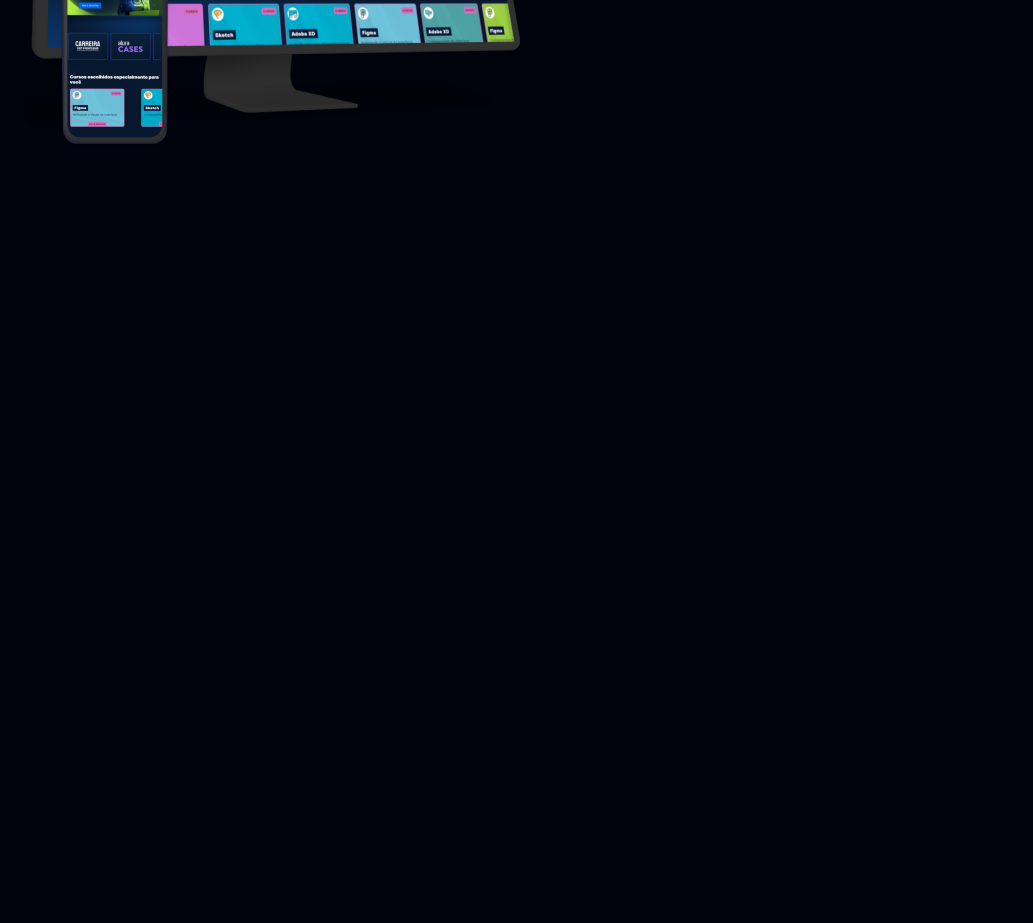
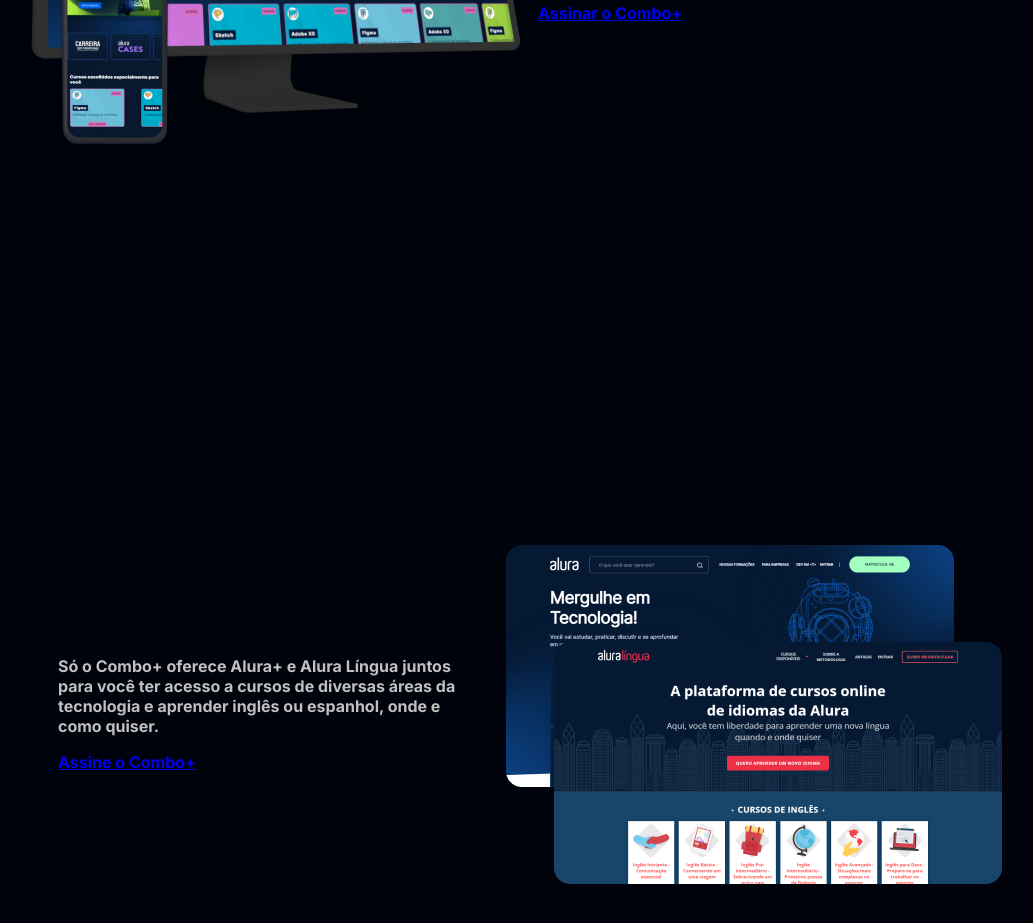
Before and after one commit to Nayf69/Alura-Plus, a plain HTML site: page index.html in a window 1280 px wide. Shown: the part 1286-2209 px from the top of the page, without its empty margins (134-1167 px from the left). Before the commit the page ends 1600 px from the top, so only its background shows below. Drawn offline with Linux system fonts and the light colour scheme.

Commit message:
Add files via upload

```diff
--- a/index.html
+++ b/index.html
@@ -28,8 +28,20 @@
             <h2 class="descricao__titulo">Assista do seu jeito</h2>
             <p class="descricao__texto">Aproveite a tela grande da TV ou assista no tablet, laptop, celular e outros
                 aparelhos. Nossa seleção de cursos não para de crescer.</p>
+            <a href="www.alura.com.br" class="container__botao secundario__botao">Assinar o Combo+</a>
         </div>
-</section>
+    </section>
+
+    <section class="container secundario">
+        <div class="container__descricao">
+            <p class="descricao__texto">
+                Só o Combo+ oferece Alura+ e Alura Língua juntos para você ter acesso a cursos de diversas áreas da
+                tecnologia e aprender inglês ou espanhol, onde e como quiser.
+            </p>
+            <a href="www.alura.com.br" class="container__botao secundario__botao" container>Assine o Combo+</a>
+        </div>
+        <img src="img/Telas.png" alt="Tela do alura+ e alura língua" class="secundario__imagem">
+    </section>
 
     </body>
 
--- a/style.css
+++ b/style.css
@@ -85,3 +85,12 @@
 .descricao__texto {
     color: var(--cinza-secundario);
 }
+
+.secundario__botao{
+    display: inline-block;
+    margin-top: 1em;
+}
+
+.container__descricao{
+    padding: 2em;
+}
```
